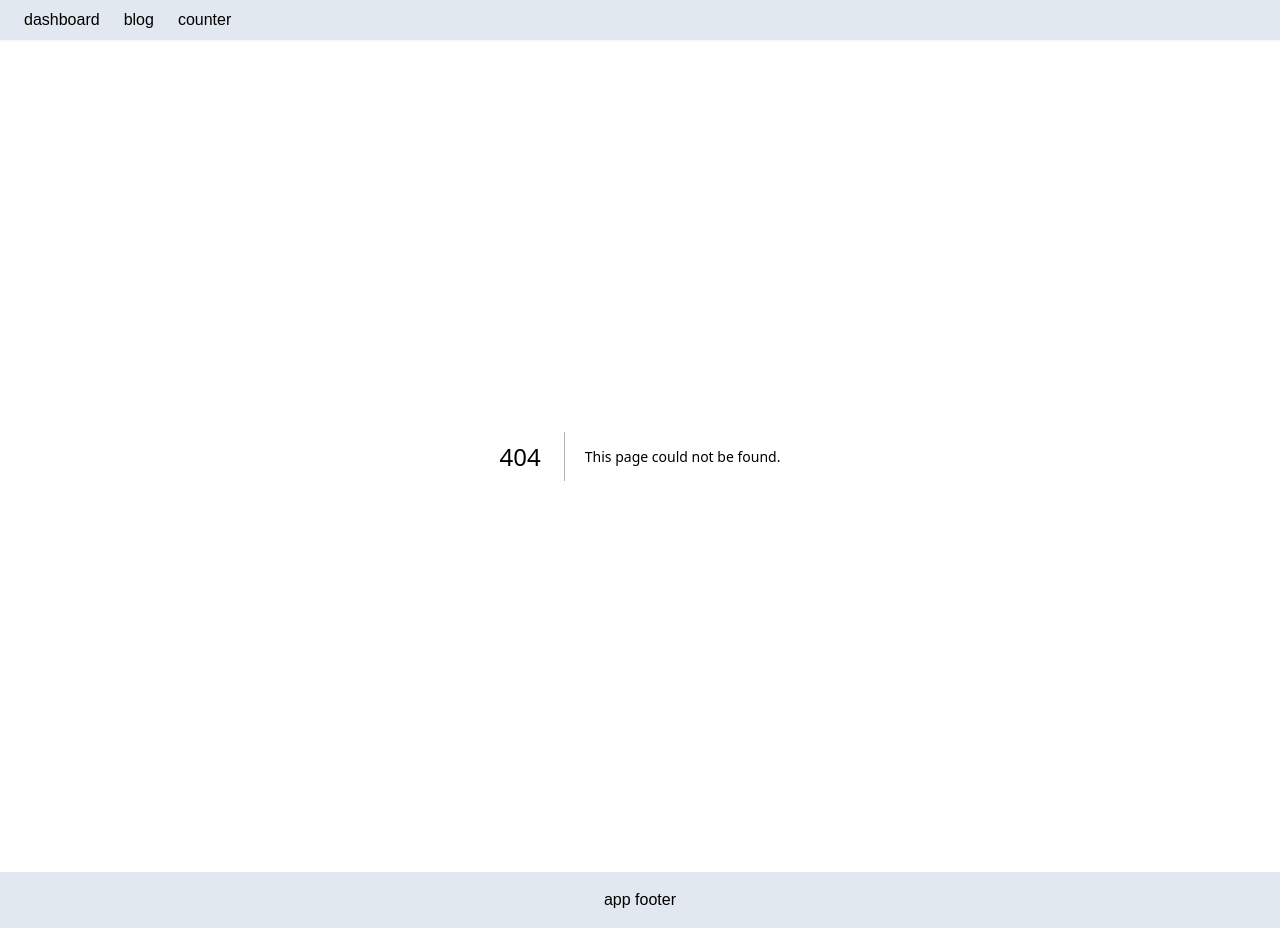
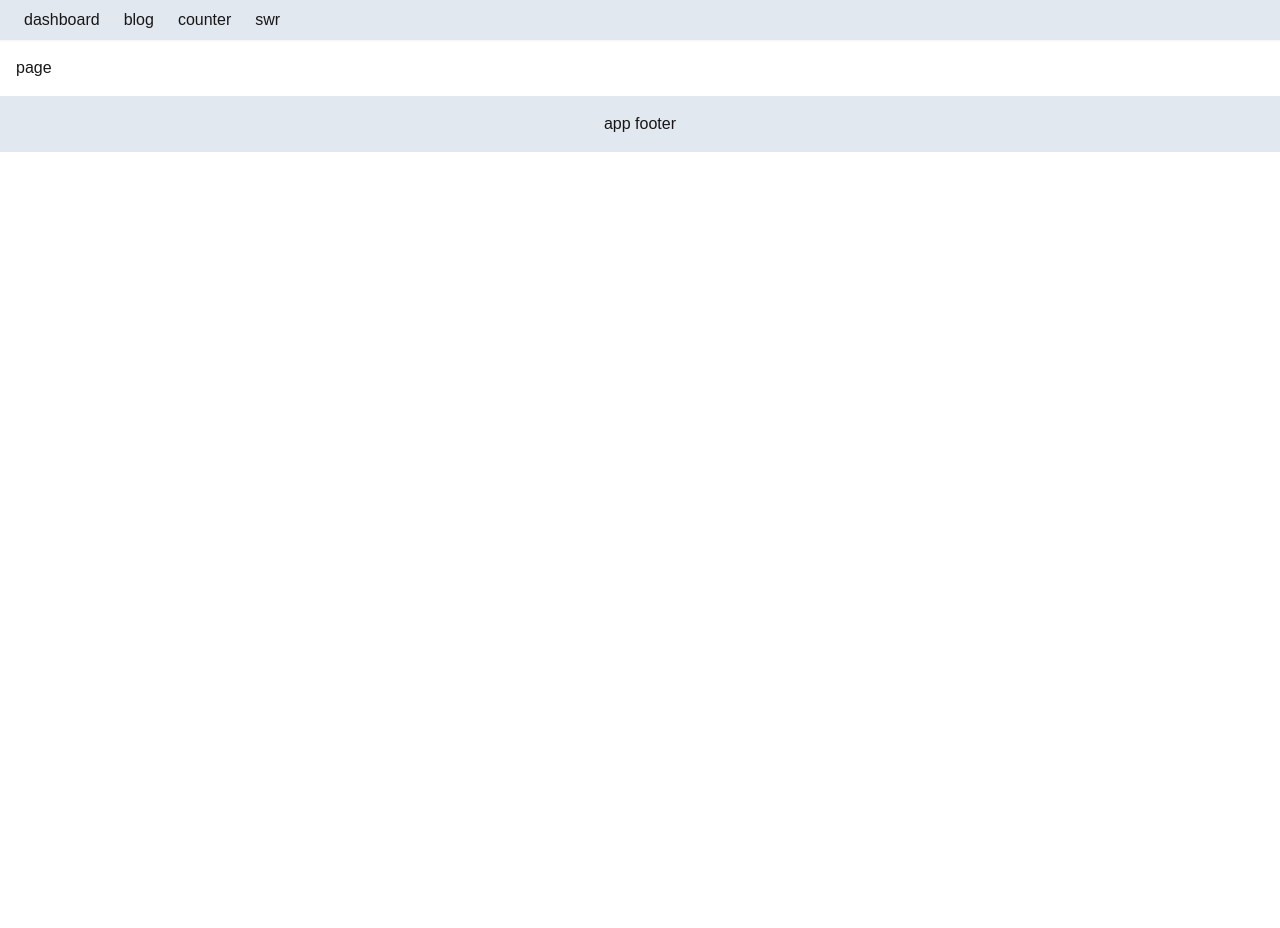
Before and after one commit to mz-dfhp/next-latest, a Next.js app: page /swr in a window 1280 px wide. Before the commit this address had no page. After the commit the page ends 800 px from the top, so only its background shows below. Built offline with nearby package versions, Linux system fonts and the light colour scheme.

Commit message:
feat: update

```diff
--- a/package.json
+++ b/package.json
@@ -15,6 +15,7 @@
     "next": "15.1.4",
     "react": "^19.0.0",
     "react-dom": "^19.0.0",
+    "swr": "^2.3.2",
     "zustand": "^5.0.3"
   },
   "devDependencies": {
--- a/src/app/layout.tsx
+++ b/src/app/layout.tsx
@@ -30,7 +30,12 @@ export default function RootLayout({
       >
         <header className="h-10 bg-slate-200 p-4 flex items-center gap-x-2 shadow-sm">
           {
-            ['dashboard', 'blog', 'counter'].map((item) => {
+            [
+              'dashboard',
+              'blog',
+              'counter',
+              'swr',
+            ].map((item) => {
               return <Link className="p-2" key={item} href={`/${item}`}>{item}</Link>
             })
           }
--- /dev/null
+++ b/src/app/swr/page.tsx
@@ -0,0 +1,7 @@
+import React from 'react'
+
+export default function Page() {
+  return (
+    <div>page</div>
+  )
+}
```
Also changed, not shown: 1 other file (tests, documents, lock files or other folders).
